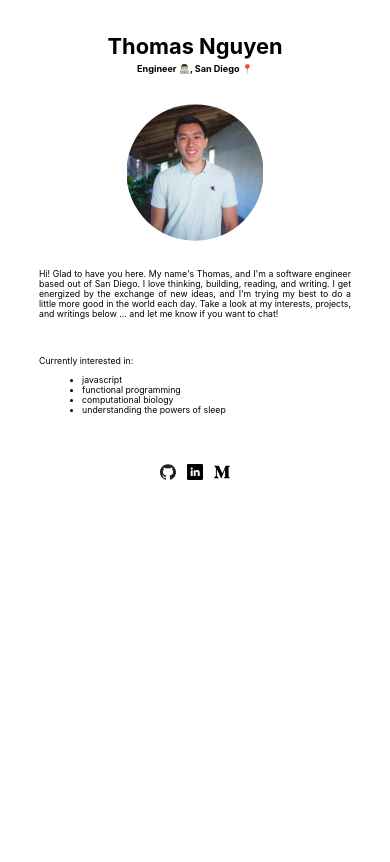
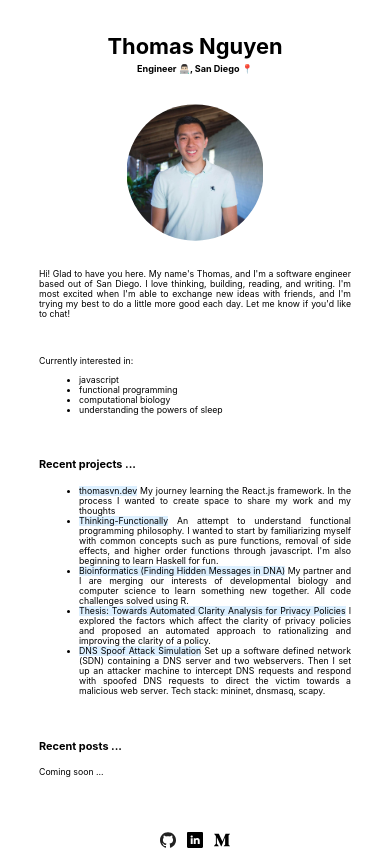
Before and after one commit to thomasvn/thomasvn.dev, a React (Create React App) app: page / in a window 390 px wide. Built offline with nearby package versions, Linux system fonts and the light colour scheme.

Commit message:
Added Project Highlights section

```diff
--- a/src/App.css
+++ b/src/App.css
@@ -86,10 +86,36 @@ p {
 }
 
 .interests ul {
-  margin: 1%;
+  /* margin: 1%; */
   font-size: 0.8em;
 }
 
+/* Project Highlights */
+.ProjectHighlights {
+  padding-left: 25%;
+  padding-right: 25%;
+  padding-bottom: 1%;
+  text-align: justify;
+}
+
+.ProjectHighlights ul {
+  /* margin: 1%; */
+  font-size: 0.8em;
+}
+
+mark {
+  /* opacity: 0.5; */
+  background-color: #ddf0ff;
+  color: black;
+}
+
+/* Writing Highlights */
+.WritingHighlights {
+  padding-left: 25%;
+  padding-right: 25%;
+  padding-bottom: 1%;
+  text-align: justify;
+}
 
 
 @media screen and (max-width: 600px) {
@@ -109,51 +135,19 @@ p {
     padding-right: 10%;
     padding-bottom: 5%;
   }
-}
 
-
-/* TWO COLUMNED STYLING */
-/* About Me */
-/* .banner {
-  display: grid;
-  grid-template-columns: 1fr 1fr;
-  grid-auto-rows: 10em;
-  padding: 5%;
-}
-
-.title {
-  align-self: center;
-  justify-self: right;
-  padding: 10%;
-}
-
-.portrait {
-  align-self: center;
-  justify-self: left;
-  padding: 10%;
-  border-radius: 50%;
-  max-width: 40%;
-  max-height: 40%;
-}
-
-.AboutMe p {
-  font-size: 0.75em;
-}
-
-@media screen and (max-width: 600px) {
-  .banner {
-    grid-template-columns: 1fr;
+  .ProjectHighlights {
+    padding-left: 10%;
+    padding-right: 10%;
+    padding-bottom: 5%;
   }
 
-  .title {
-    justify-self: center;
+  .WritingHighlights {
+    padding-left: 10%;
+    padding-right: 10%;
+    padding-bottom: 5%;
   }
-
-  .portrait {
-    justify-self: center;
-  }
-} */
-
+}
 
 
 /* Footer */
--- a/src/components/AboutMe.js
+++ b/src/components/AboutMe.js
@@ -13,7 +13,7 @@ class AboutMe extends React.Component {
           <img src={portrait} className="portrait" alt="Thomas's Portrait"></img>
         </div>
         <div className="intro">
-          <p>Hi! Glad to have you here. My name's Thomas, and I'm a software engineer based out of San Diego. I love thinking, building, reading, and writing. I get energized by the exchange of new ideas, and I'm trying my best to do a little more good in the world each day. Take a look at my interests, projects, and writings below ... and let me know if you want to chat!</p>
+          <p>Hi! Glad to have you here. My name's Thomas, and I'm a software engineer based out of San Diego. I love thinking, building, reading, and writing. I'm most excited when I'm able to exchange new ideas with friends, and I'm trying my best to do a little more good each day. Let me know if you'd like to chat!</p>
         </div>
         <div className="interests">
           <p>Currently interested in:</p>
--- a/src/components/ProjectHighlights.js
+++ b/src/components/ProjectHighlights.js
@@ -4,6 +4,14 @@ class ProjectHighlights extends React.Component {
   render() {
     return (
       <div className="ProjectHighlights">
+        <h4>Recent projects ...</h4>
+        <ul>
+          <li><mark>thomasvn.dev</mark> My journey learning the React.js framework. In the process I wanted to create space to share my work and my thoughts</li>
+          <li><mark>Thinking-Functionally</mark> An attempt to understand functional programming philosophy. I wanted to start by familiarizing myself with common concepts such as pure functions, removal of side effects, and higher order functions through javascript. I'm also beginning to learn Haskell for fun.</li>
+          <li><mark>Bioinformatics (Finding Hidden Messages in DNA)</mark> My partner and I are merging our interests of developmental biology and computer science to learn something new together. All code challenges solved using R.</li>
+          <li><mark>Thesis: Towards Automated Clarity Analysis for Privacy Policies</mark> I explored the factors which affect the clarity of privacy policies and proposed an automated approach to rationalizing and improving the clarity of a policy.</li>
+          <li><mark>DNS Spoof Attack Simulation</mark> Set up a software defined network (SDN) containing a DNS server and two webservers. Then I set up an attacker machine to intercept DNS requests and respond with spoofed DNS requests to direct the victim towards a malicious web server. Tech stack: mininet, dnsmasq, scapy.</li>
+        </ul>
       </div>
     );
   }
--- a/src/components/WritingHighlights.js
+++ b/src/components/WritingHighlights.js
@@ -4,6 +4,8 @@ class WritingHighlights extends React.Component {
   render() {
     return (
       <div className="WritingHighlights">
+        <h4>Recent posts ...</h4>
+        <p>Coming soon ...</p>
       </div>
     );
   }
```
